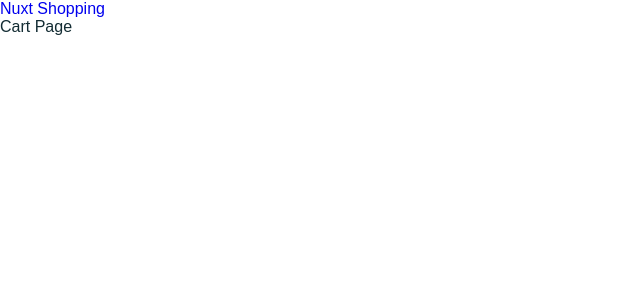
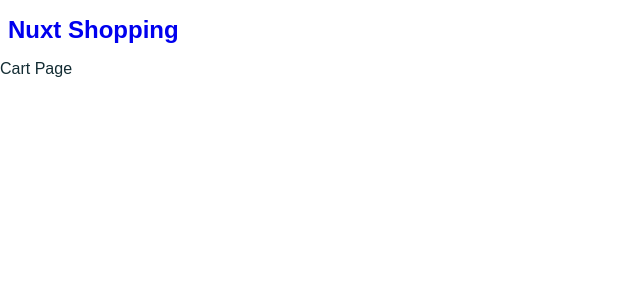
Before and after one commit to haguri-peng/learn-nuxt, a Nuxt app: page /cart in a window 1280 px wide. Shown: the top 300 px of the page, without its empty margins (0-640 px from the left). Built offline with nearby package versions, Linux system fonts and the light colour scheme.

Commit message:
style 적용

```diff
--- a/components/SearchInput.vue
+++ b/components/SearchInput.vue
@@ -1,12 +1,13 @@
 <template>
-  <div>
+  <div class="input-wrapper flex">
     <input
       type="text"
+      class="search-input"
       :value="value"
       @input="$emit('input', $event.target.value)"
       @keyup.enter="$emit('search')"
     />
-    <button type="button" @click="$emit('search')">Search</button>
+    <button type="button" class="btn" @click="$emit('search')">Search</button>
   </div>
 </template>
 
@@ -21,4 +22,18 @@
 }
 </script>
 
-<style></style>
+<style scoped>
+.input-wrapper {
+  height: 40px;
+  margin: 1rem 0;
+}
+.search-input {
+  width: 200px;
+  font-size: 1.2rem;
+  font-weight: 500;
+}
+.btn {
+  font-size: 1.2rem;
+  font-weight: 500;
+}
+</style>
--- a/layouts/default.vue
+++ b/layouts/default.vue
@@ -1,11 +1,11 @@
 <template>
   <div>
-    <header>
+    <header class="title">
       <!-- <h1>{{ capitalize }} Page</h1>
       <NuxtLink to="/">Home</NuxtLink>
       <NuxtLink to="/product">Product</NuxtLink> -->
       <h1>
-        <NuxtLink to="/"> Nuxt Shopping </NuxtLink>
+        <NuxtLink class="logo" to="/"> Nuxt Shopping </NuxtLink>
       </h1>
     </header>
     <Nuxt />
@@ -23,4 +23,18 @@
 }
 </script>
 
-<style></style>
+<style scoped>
+/* 헤더 관련 style */
+header {
+  height: 60px;
+  display: flex;
+  align-items: center;
+  padding: 0 0.5rem;
+}
+.logo {
+  font-weight: 900;
+}
+.logo:visited {
+  color: inherit;
+}
+</style>
```
